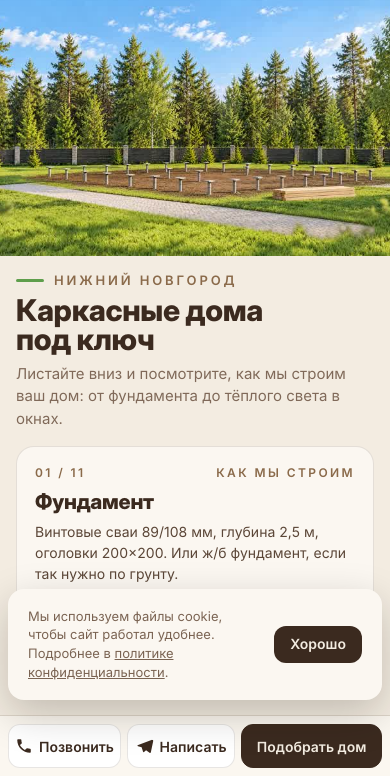
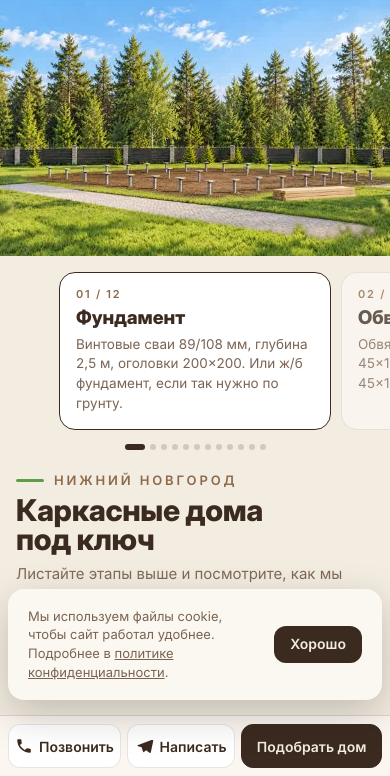
Before and after one commit to alisabasuk66-bit/amdom-test, a plain HTML site: page index.html in a window 390 px wide. Shown: the part 68-844 px from the top of the page. Drawn offline with Linux system fonts and the light colour scheme.

Commit message:
Mobile hero: swipeable build-stage strip drives frame sequence
Co-Authored-By: Claude Opus 5.5 <noreply@anthropic.com>

```diff
--- a/css/style.css
+++ b/css/style.css
@@ -477,40 +477,38 @@ input[type=range]::-moz-range-thumb{width:20px;height:20px;border-radius:50%;bac
   .chip .cl{display:none}.chip .cs{display:inline}
   .fcount{margin:0;text-align:center;font-size:13px}
   /* главный экран на телефоне: один экран, ролик играет сам */
-  .build.m{height:380vh}
-  .build.m .stage{position:sticky;top:0;height:100vh;height:100svh;background:var(--slivki);display:grid;grid-template-columns:100%;grid-template-rows:auto auto 1fr;grid-template-areas:'vbox' 'intro' 'slot';align-content:start;
-    padding:var(--top) 0 90px;gap:16px;overflow:hidden}
-  .build.m .hint{display:none}
-  .build.m canvas.frames{position:absolute;inset:0;width:100%;height:100%;display:block}
-  .build.m .vbox{position:relative;grid-area:vbox;width:100%;aspect-ratio:3/2;border-radius:0;overflow:hidden;box-shadow:none}
-  .build.m canvas.frames{object-fit:cover}
-  .build.m .stage video,.build.m .stage .night{object-position:50% 50%}
-  .build.m .night{transition:opacity 1.4s ease}
-  .build.m .shade,.build.m .tint{display:none}
-  .build.m .intro{position:static;grid-area:intro;color:var(--kofe);text-shadow:none;opacity:1!important;padding:0 var(--pad);max-width:none}
+  .build.m{height:auto}
+  .build.m .stage{position:relative;top:auto;height:auto;background:var(--slivki);display:flex;flex-direction:column;padding:var(--top) 0 36px;overflow:visible}
+  .build.m .hint,.build.m .rail,.build.m .card,.build.m .replay,.build.m .shade,.build.m .tint,.build.m .facts,.build.m .final .ft{display:none!important}
+  .build.m .vbox{position:relative;width:100%;aspect-ratio:3/2;overflow:hidden}
+  .build.m canvas.frames{position:absolute;inset:0;width:100%;height:100%;display:block;object-fit:cover}
+  .build.m .stage .night{object-position:50% 50%;transition:opacity 1s ease}
+  /* лента этапов */
+  .build.m .strip{display:flex;gap:10px;overflow-x:auto;scroll-snap-type:x mandatory;-webkit-overflow-scrolling:touch;scrollbar-width:none;
+    padding:16px var(--pad) 6px;scroll-padding:0 var(--pad)}
+  .build.m .strip::-webkit-scrollbar{display:none}
+  .build.m .sc{flex:0 0 76%;scroll-snap-align:center;text-align:left;background:var(--paper);border:1.5px solid var(--line);border-radius:16px;padding:14px 16px 16px;
+    display:flex;flex-direction:column;gap:6px;transition:border-color .25s,background .25s,transform .25s;opacity:.75}
+  .build.m .sc:first-child{margin-left:12%}.build.m .sc:last-child{margin-right:12%}
+  .build.m .sc.on{border-color:var(--kofe);background:#fff;opacity:1}
+  .build.m .sc .n{font-size:11px;letter-spacing:.16em;color:var(--oreh);font-weight:600}
+  .build.m .sc b{font-family:'Inter Display';font-weight:800;font-size:19px;line-height:1.15}
+  .build.m .sc .t{font-size:13.5px;line-height:1.45;color:var(--muted)}
+  .build.m .sdots{display:flex;justify-content:center;gap:5px;padding:8px 0 4px}
+  .build.m .sdots i{width:6px;height:6px;border-radius:3px;background:rgba(59,42,31,.18);transition:all .25s}
+  .build.m .sdots i.on{width:20px;background:var(--kofe)}
+  /* текст и кнопки под лентой */
+  .build.m .intro{position:static;color:var(--kofe);text-shadow:none;opacity:1!important;padding:18px var(--pad) 0;max-width:none}
   .build.m .intro h1{font-size:30px;margin:8px 0 8px}
   .build.m .intro p{font-size:15px;color:var(--muted)}
-  .build.m .intro .dsk{display:inline}.build.m .intro .mob{display:none}
+  .build.m .intro .dsk{display:none}.build.m .intro .mob{display:inline}
   .build.m .kick{color:var(--oreh)}
-  .build.m .rail{display:none}
-  .build.m .card{position:static;grid-area:slot;width:auto;margin:0 var(--pad);box-shadow:none;border:1px solid var(--line);background:var(--paper);backdrop-filter:none;transform:none;opacity:1}
-  .build.m.ended .card{display:none}
-  .build.m .final{position:static;grid-area:slot;padding:0 var(--pad);color:var(--kofe);text-shadow:none;display:none;opacity:1;pointer-events:auto}
-  .build.m.ended .final{display:block;animation:fi .5s}
-  .build.m .final h2{font-size:28px;margin:10px 0 10px}
-  .build.m .final .kick{color:var(--oreh)}
+  .build.m .final{position:static;display:block;opacity:1;pointer-events:auto;padding:4px var(--pad) 0;color:var(--kofe);text-shadow:none}
   .build.m .final .fb{display:block}
-  .build.m .final p{color:var(--muted);font-size:15px}
+  .build.m .final p{display:none}
+  .build.m .final .row{margin-top:14px}
   .build.m .final .btn.light{background:var(--kofe);color:var(--slivki)}
   .build.m .final .btn.ghost{border-color:var(--kofe);color:var(--kofe)}
-  .build.m .facts{display:none}
-  .build.m .final,.build.m .card{align-self:start}
-  .build.m .final h2{font-size:26px}
-  .build.m .final .row{margin-top:14px}
-  .build.m .facts div{opacity:1;color:var(--muted)}
-  .build.m .facts b{color:var(--kofe)}
-  .build.m .replay{display:none;position:absolute;right:10px;bottom:10px;padding:8px 12px;border-radius:10px;background:rgba(251,247,241,.92);font-size:13px;font-weight:600;color:var(--kofe)}
-  .build.m .replay[hidden]{display:none}
   .grid{grid-template-columns:1fr;gap:16px}
   .why,.steps{grid-template-columns:1fr}
   .wi,.steps li{padding:22px}
--- a/index.html
+++ b/index.html
@@ -13,7 +13,7 @@
 <meta property="og:image" content="media/poster.jpg">
 <link rel="icon" type="image/png" href="media/favicon.png">
 <link rel="preload" href="fonts/InterDisplay-ExtraBold.woff" as="font" type="font/woff" crossorigin>
-<link rel="stylesheet" href="css/style.css?v=6">
+<link rel="stylesheet" href="css/style.css?v=7">
 </head>
 <body>
 
@@ -51,7 +51,7 @@
     <div class="intro" id="intro">
       <div class="kick"><i></i>Нижний Новгород</div>
       <h1>Каркасные дома<br>под ключ</h1>
-      <p><span class="dsk">Листайте вниз и посмотрите</span><span class="mob">Посмотрите</span>, как мы строим ваш дом: от фундамента до тёплого света в окнах.</p>
+      <p><span class="dsk">Листайте вниз и посмотрите</span><span class="mob">Листайте этапы выше и посмотрите</span>, как мы строим ваш дом: от фундамента до тёплого света в окнах.</p>
     </div>
     <div class="hint" id="hint"><div class="m"></div>Листайте</div>
 
@@ -456,6 +456,6 @@
 </div>
 
 <script src="js/data.js?v=2"></script>
-<script src="js/app.js?v=6"></script>
+<script src="js/app.js?v=7"></script>
 </body>
 </html>
--- a/js/app.js
+++ b/js/app.js
@@ -70,38 +70,62 @@ function setStage(t) {
 }
 
 if (small) {
-  /* ТЕЛЕФОН: тот же эффект прокрутки, но картинка целиком, не растянута.
-     Вместо видео листаются кадры (media/frames), так надёжнее на iPhone. */
+  /* ТЕЛЕФОН: картинка на всю ширину, под ней лента этапов.
+     Листаешь ленту пальцем вбок, и дом на картинке достраивается до нужного этапа. */
   build.classList.add('m');
   topbar.classList.add('solid');
   vid.removeAttribute('poster'); vid.style.display = 'none';
-  const NF = 81, frames = [], cv = document.createElement('canvas');
+  const NF = 81, FPS = 8, frames = [], cv = document.createElement('canvas');
   cv.className = 'frames'; cv.width = 720; cv.height = 406;
   vid.parentNode.insertBefore(cv, vid);
   const ctx = cv.getContext('2d');
   const fsrc = i => 'media/frames/f' + String(i + 1).padStart(3, '0') + '.jpg';
-  let shown = -1, want = 0;
+  let shown = -1, curF = 0, targetF = 0;
   const draw = i => {
-    // если нужный кадр ещё грузится, показываем ближайший загруженный
     let k = i; while (k > 0 && !(frames[k] && frames[k].done)) k--;
     if (!(frames[k] && frames[k].done) || k === shown) return;
     ctx.drawImage(frames[k], 0, 0, cv.width, cv.height); shown = k;
   };
-  const load = i => { const im = new Image(); im.onload = () => { im.done = true; if (Math.abs(i - want) < 3 || shown < 0) { shown = -1; draw(want); } }; im.src = fsrc(i); frames[i] = im; };
-  load(0); for (let i = 1; i < NF; i++) load(i);
-  const onScrollM = () => {
-    const r = build.getBoundingClientRect(), total = build.offsetHeight - innerHeight;
-    const p = Math.min(1, Math.max(0, -r.top / total));
-    const b = Math.min(1, Math.max(0, (p - 0.04) / 0.76));
-    want = Math.round(b * (NF - 1)); draw(want);
-    setStage(b * DUR);
-    night.style.opacity = Math.min(1, Math.max(0, (p - 0.80) / 0.1));
-    const end = p > 0.88;
-    build.classList.toggle('ended', end); fin.classList.toggle('on', end);
-    hint.style.opacity = p < 0.02 ? 1 : 0;
+  for (let i = 0; i < NF; i++) { const im = new Image(); im.onload = () => { im.done = true; if (i === curF || shown < 0) { shown = -1; draw(curF); } }; im.src = fsrc(i); frames[i] = im; }
+  // плавно «доигрываем» кадры до нужного этапа
+  let last = 0;
+  const step = t => {
+    if (curF !== targetF && t - last > 28) { curF += curF < targetF ? 1 : -1; draw(curF); last = t; }
+    requestAnimationFrame(step);
   };
-  card.classList.add('on'); setStage(0);
-  addEventListener('scroll', onScrollM, { passive: true }); addEventListener('resize', onScrollM); onScrollM();
+  requestAnimationFrame(step);
+
+  // лента этапов
+  const strip = document.createElement('div'); strip.className = 'strip';
+  const items = STAGES.concat([[DUR, 'Дом готов', 'Вечер, в окнах загорается свет. Осталось только заехать.']]);
+  strip.innerHTML = items.map((st, i) => '<button class="sc' + (i ? '' : ' on') + '" data-i="' + i + '"><span class="n">' + String(i + 1).padStart(2, '0') + ' / ' + items.length + '</span><b>' + st[1] + '</b><span class="t">' + st[2] + '</span></button>').join('');
+  const dots = document.createElement('div'); dots.className = 'sdots';
+  dots.innerHTML = items.map((_, i) => '<i class="' + (i ? '' : 'on') + '"></i>').join('');
+  const vbox = cv.parentNode;
+  vbox.after(strip); strip.after(dots);
+  let active = 0;
+  const setActive = i => {
+    if (i === active) return; active = i;
+    $$('.sc', strip).forEach((c, k) => c.classList.toggle('on', k === i));
+    $$('i', dots).forEach((d, k) => d.classList.toggle('on', k === i));
+    const isEnd = i === items.length - 1;
+    targetF = isEnd ? NF - 1 : Math.min(NF - 1, Math.round(items[i][0] * FPS + (i ? 3 : 0)));
+    night.style.opacity = isEnd ? 1 : 0;
+  };
+  let raf = 0;
+  strip.addEventListener('scroll', () => {
+    cancelAnimationFrame(raf);
+    raf = requestAnimationFrame(() => {
+      const mid = strip.scrollLeft + strip.clientWidth / 2; let best = 0, bd = 1e9;
+      $$('.sc', strip).forEach((c, k) => { const d = Math.abs(c.offsetLeft + c.offsetWidth / 2 - mid); if (d < bd) { bd = d; best = k; } });
+      setActive(best);
+    });
+  }, { passive: true });
+  strip.addEventListener('click', e => {
+    const c = e.target.closest('.sc'); if (!c) return;
+    strip.scrollTo({ left: c.offsetLeft - (strip.clientWidth - c.offsetWidth) / 2, behavior: 'smooth' });
+  });
+  fin.classList.add('on');
 } else {
   /* КОМПЬЮТЕР: дом собирается при прокрутке.
      Ролик загружаем целиком в память: так перемотка плавная на любом хостинге.
```
